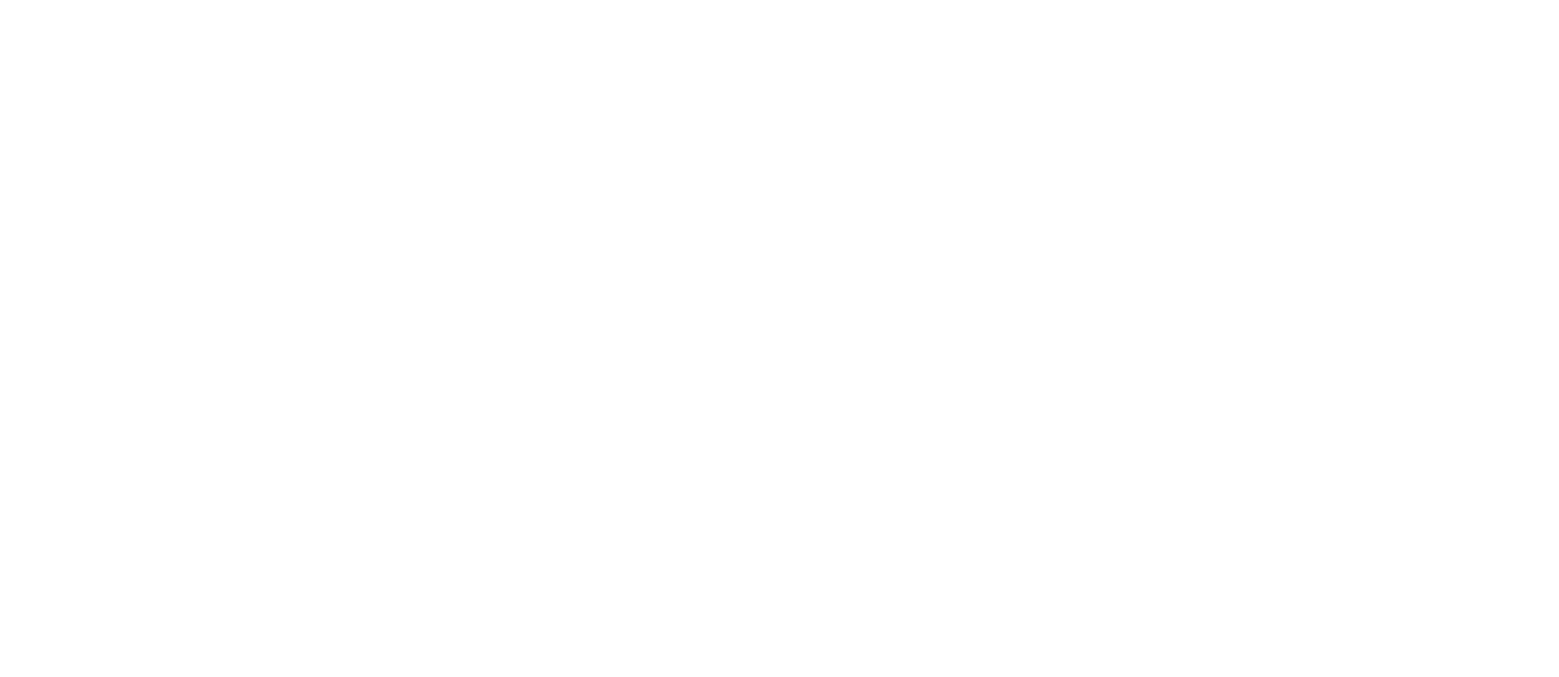
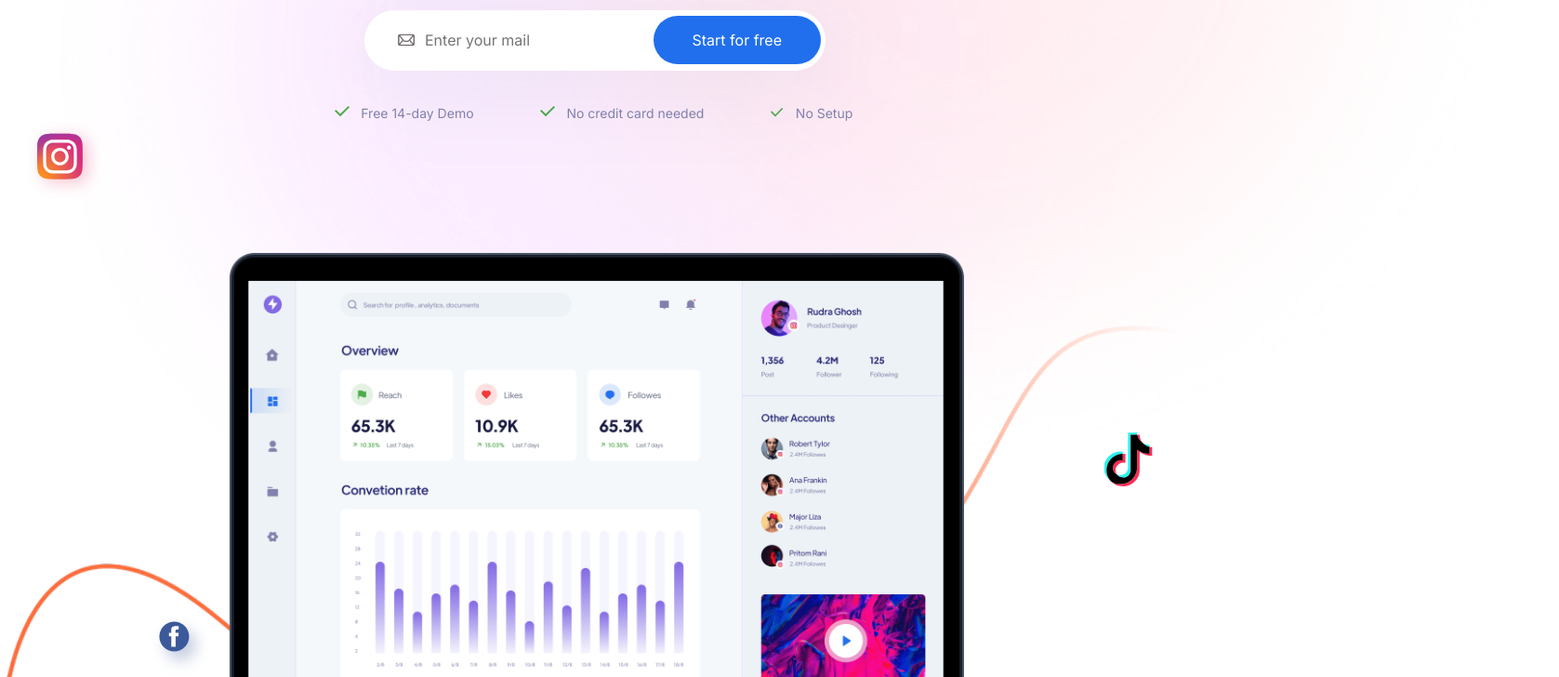
Before and after one commit to RaulAcostaDeveloper/my-web-design-1-template, a Next.js app: page / in a window 1280 px wide. Shown: the part 560-1288 px from the top of the page at 93% size, 1677 px wide, since content can reach past the window. Before the commit the page ends 800 px from the top, so only its background shows below. Built offline with nearby package versions, Linux system fonts and the light colour scheme.

Commit message:
HeroSection JSON

```diff
--- a/src/app/globals.scss
+++ b/src/app/globals.scss
@@ -102,6 +102,10 @@
     #submit:hover {
         background: $color-one;
     }
+
+    input[type="button"] {
+        cursor: pointer;
+    }
 }
 
 .bg-gradient {
--- a/src/app/page.tsx
+++ b/src/app/page.tsx
@@ -52,7 +52,7 @@
   return (
     <>
       <Navbar/>
-      {/* <HeroSection/> */}
+      <HeroSection/>
       {/* <LogoSection/> */}
       {/* <ProblemSection/> */}
       {/* <CauseSection /> */}
--- a/src/styledComponents/benefitsSection/BenefitsSection.tsx
+++ b/src/styledComponents/benefitsSection/BenefitsSection.tsx
@@ -1,4 +1,5 @@
 import Image from "next/image"
+
 
 export const BenefitsSection = () => {
     return (
--- a/src/styledComponents/benefitsSection/benefitsSection.scss
+++ b/src/styledComponents/benefitsSection/benefitsSection.scss
@@ -21,7 +21,7 @@
 
         .benefits-card {
             display: flex;
-            align-items: start;
+            align-items: flex-start;
             gap: 32px;
             padding: 40px 5%;
             border-radius: 8px;
--- a/src/styledComponents/fixProblemInnerSection1/fixProblemInnerSection1.scss
+++ b/src/styledComponents/fixProblemInnerSection1/fixProblemInnerSection1.scss
@@ -36,7 +36,7 @@
 
             .problem-manage-card {
                 display: flex;
-                align-items: start;
+                align-items: flex-start;
                 gap: 40px;
 
                 .problem-manage-img {
--- a/src/styledComponents/footer/footer.scss
+++ b/src/styledComponents/footer/footer.scss
@@ -113,12 +113,12 @@
 
     footer .footer-copyright {
         flex-direction: column-reverse;
-        align-items: start;
+        align-items: flex-start;
         gap: 10px;
     }
 
     footer .footer-copyright .copyright-right {
         flex-direction: column;
-        align-items: start;
+        align-items: flex-start;
     }
 }
--- a/src/styledComponents/heroSection/HeroSection.tsx
+++ b/src/styledComponents/heroSection/HeroSection.tsx
@@ -1,87 +1,106 @@
+import Image from "next/image"
+
+const contentOfHeroSection = {
+    title: 'A smart solution for all your social media marketing needs.',
+    subTitle: 'Plan, engage, and analyse with ease. Transform your social media strategy with an all-in-one platform.',
+    form: {
+        placeholder: 'Enter your mail',
+        srcIcon: '/img/mail.png',
+        button: {
+            title: 'Start for free',
+            callBack: () => { console.log('button ressed') }
+        }
+    },
+    features: [
+        {
+            title: 'Free 14-day Demo'
+        },
+        {
+            title: 'No credit card needed'
+        },
+        {
+            title: 'No Setup'
+        }
+    ],
+    principalImageSrc: './img/laptop.png',
+    socialMediaIconSrc1: './img/laptop-ig.svg',
+    socialMediaIconSrc2: './img/laptop-tt.svg',
+    socialMediaIconSrc3: './img/laptop-fb.svg',
+    waveImageSrc: './img/hero-wave.png'
+}
+
 export const HeroSection = () => {
     return (
         <section className="hero-section">
             <div className="container">
                 <div className="hero-content">
-                <h1 data-aos="fade-up">A smart solution for all your social media marketing needs.</h1>
-                <p data-aos="fade-up">Plan, engage, and analyse with ease. Transform your social media strategy with an all-in-one platform.</p>
+                    <h1 data-aos="fade-up">{contentOfHeroSection.title}</h1>
+                    <p data-aos="fade-up">{contentOfHeroSection.subTitle}</p>
                     <div className="email-form" data-aos="fade-up">
                         <form>
                             <div className="typing-wrap">
-                            <i className="fa-regular fa-envelope"></i>
-                            <input type="email" name="email" id="email" placeholder="Enter your mail" />
+                                <i className="fa-regular fa-envelope">
+                                    <Image className="small-icon-form" src={contentOfHeroSection.form.srcIcon} alt="input Icon" width={60} height={60} />
+                                </i>
+                                <input type="email" name="email" id="email" placeholder={contentOfHeroSection.form.placeholder} />
                             </div>
-                        <input type="button" name="submit" id="submit" value="Start for free"/>
+                            <input type="button" name="submit" id="submit" value={contentOfHeroSection.form.button.title} onClick={contentOfHeroSection.form.button.callBack} />
                         </form>
                     </div>
                     <div className="hero-features-wrap" data-aos="fade-up">
-                    <div className="hero-feature-card">
+                        {contentOfHeroSection.features.map(el => (
+                            <div className="hero-feature-card" key={el.title}>
                                 <div className="check-icon img-cd">
                                     <figure>
-                                <img src="./img/check-icon.svg" alt=""/>
+                                        <Image src="/img/check-icon.svg" alt="" width={15} height={15} />
                                     </figure>
                                 </div>
-                        <p>Free 14-day Demo</p>
+                                <p>{el.title}</p>
                             </div>
-                    <div className="hero-feature-card">
-                        <div className="check-icon img-cd">
-                            <figure>
-                                <img src="./img/check-icon.svg" alt=""/>
-                            </figure>
-                        </div>
-                        <p>No credit card needed</p>
-                    </div>
-                    <div className="hero-feature-card">
-                        <div className="check-icon img-cd">
-                            <figure>
-                                <img src="./img/check-icon.svg" alt=""/>
-                            </figure>
-                        </div>
-                        <p>No Setup</p>
-                    </div>
+                        ))}
                     </div>
                 </div>
                 <div className="laptop-wrapper" data-aos="fade-up">
                     <div className="laptop img-cd">
                         <figure>
-                        <img src="./img/laptop.png" alt=""/>
+                            <img src={contentOfHeroSection.principalImageSrc} alt="" />
                         </figure>
                     </div>
                     <div className="laptop-ig img-cd">
                         <figure>
-                        <img src="./img/laptop-ig.svg" alt=""/>
+                            <img src={contentOfHeroSection.socialMediaIconSrc1} alt="" />
                         </figure>
                     </div>
                     <div className="laptop-tt img-cd">
                         <figure>
-                        <img src="./img/laptop-tt.svg" alt=""/>
+                            <img src={contentOfHeroSection.socialMediaIconSrc2} alt="" />
                         </figure>
                     </div>
                     <div className="laptop-fb img-cd">
                         <figure>
-                        <img src="./img/laptop-fb.svg" alt=""/>
+                            <img src={contentOfHeroSection.socialMediaIconSrc3} alt="" />
                         </figure>
                     </div>
                 </div>
                 <div className="bg-gradient hero-g1 img-cd">
                     <figure>
-                    <img src="./img/hero-g1.png" alt=""/>
+                        <img src="./img/hero-g1.png" alt="" />
                     </figure>
                 </div>
                 <div className="bg-gradient hero-g2 img-cd">
                     <figure>
-                    <img src="./img/hero-g2.png" alt=""/>
+                        <img src="./img/hero-g2.png" alt="" />
                     </figure>
                 </div>
                 <div className="bg-gradient hero-g3 img-cd">
                     <figure>
-                    <img src="./img/hero-g3.png" alt=""/>
+                        <img src="./img/hero-g3.png" alt="" />
                     </figure>
                 </div>
             </div>
             <div className="bg-wave hero-wave-1 img-cd">
                 <figure>
-                <img src="./img/hero-wave.png" alt=""/>
+                    <img src={contentOfHeroSection.waveImageSrc} alt="" />
                 </figure>
             </div>
         </section>
--- a/src/styledComponents/heroSection/heroSection.scss
+++ b/src/styledComponents/heroSection/heroSection.scss
@@ -121,6 +121,13 @@
         left: 31%;
         bottom: 32%;
     }
+
+    .small-icon-form {
+        position: relative;
+        width: 20px;
+        height: auto;
+        top: 2px;
+    }
 }
 
 .hero-wave-1 {
--- a/src/styledComponents/navbar/Navbar.tsx
+++ b/src/styledComponents/navbar/Navbar.tsx
@@ -82,7 +82,7 @@
                     </div>
                     <div id="menu">
                         {contentOfNavbar?.menuSections.map(el => (
-                            <a href={el.href} onClick={closeNav}>{el.title}</a>
+                            <a key={el.title} href={el.href} onClick={closeNav}>{el.title}</a>
                         ))}
                         <div className="menu-btn mob">
                             <a href={contentOfNavbar.principalButton.href}>{contentOfNavbar.principalButton.title}</a>
```
Also changed, not shown: public/img/mail.png (added). Lines whose indentation alone changed are shown as unchanged.
